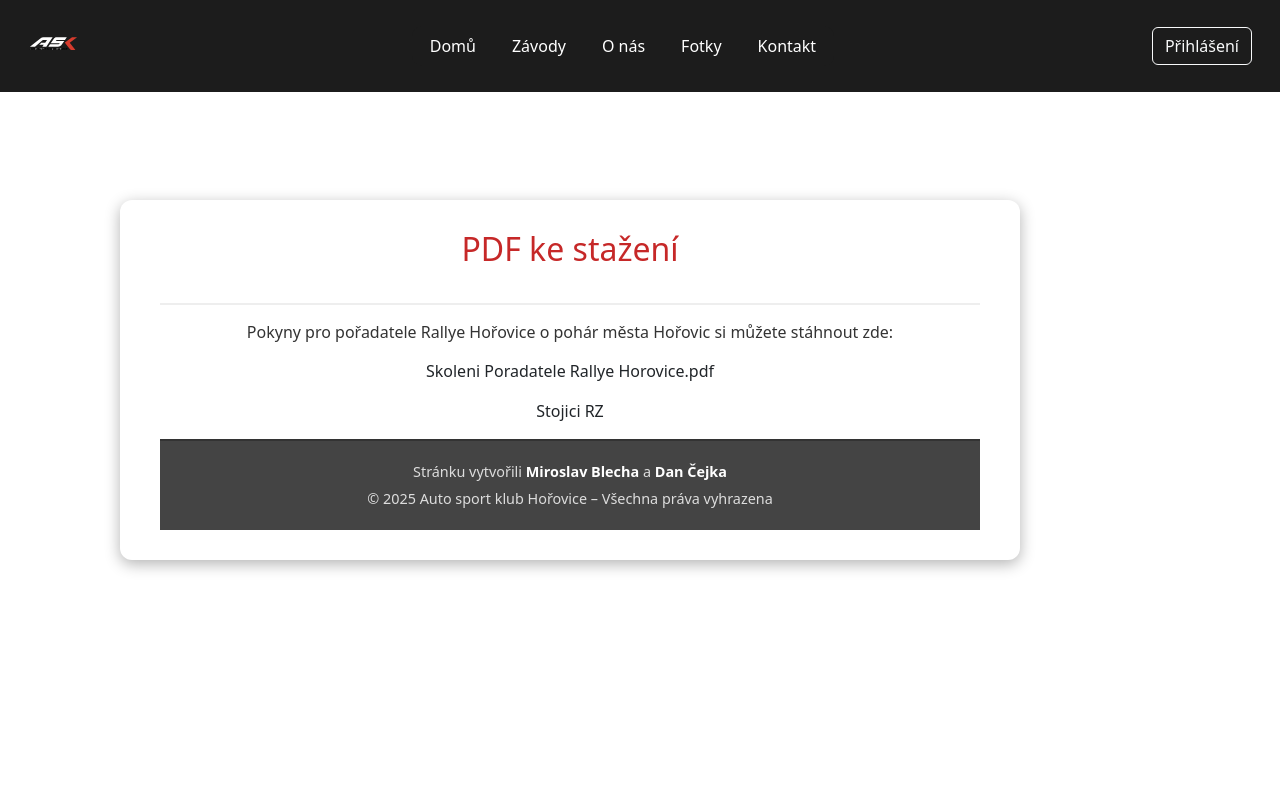
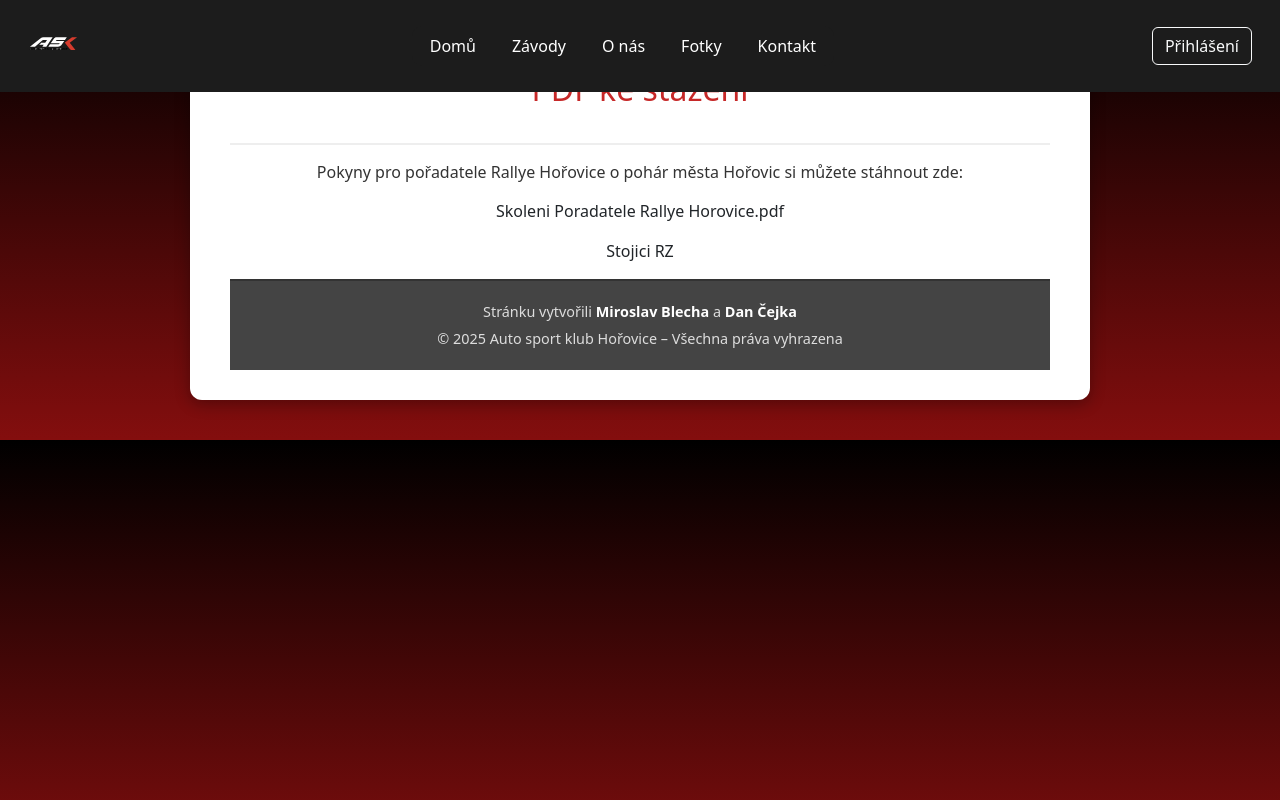
Before and after one commit to Mir04ange/ASZhoroviceWebphp, a PHP site: page /front/poradatele.php in a window 1280 px wide. Run offline with PHP 8.4, Linux system fonts and the light colour scheme; style sheets or scripts are compiled from the project's sources; some libraries are stand-ins or nearby versions.

Commit message:
oprava poradatelu

```diff
--- a/front/poradatele.php
+++ b/front/poradatele.php
@@ -76,7 +76,7 @@ session_start();
     </div>
 </nav>
 
-<div class="container" id="textx" style="position: absolute; top: 20vh;">
+<div class="container" id="textx" style=" top: 20vh;">
   <div class="center-text">
       <div class="onas-wrapper">
     <h1 class="onas-title">PDF ke stažení</h1>
```
